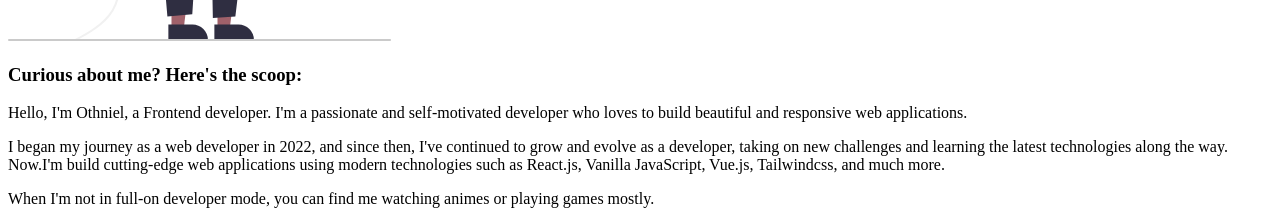
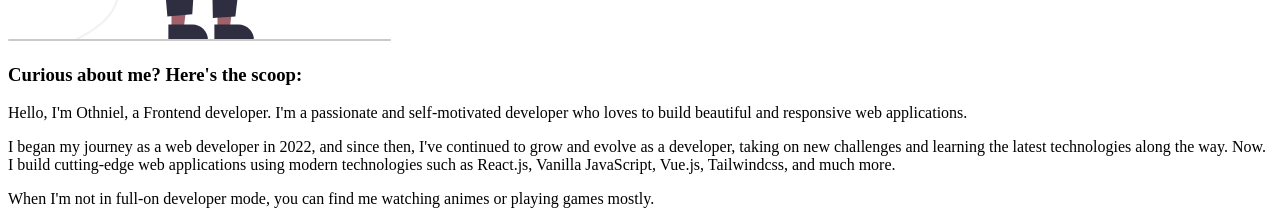
Before and after one commit to Othniel2471/react-potfolio, a React (Create React App) app: page / in a window 1280 px wide. Shown: the part 1400-1624 px from the top of the page. Built offline with nearby package versions, Linux system fonts and the light colour scheme; the HTML template or start-up script is replaced by a standard one.

Commit message:
fixed grammatical issue in about

```diff
--- a/src/components/sections/AboutSection.jsx
+++ b/src/components/sections/AboutSection.jsx
@@ -35,7 +35,7 @@ const AboutSection = () => {
               I began my journey as a web developer in 2022, and since then,
               I've continued to grow and evolve as a developer, taking on new
               challenges and learning the latest technologies along the way.
-              Now.I'm build cutting-edge web applications using modern
+              Now. I build cutting-edge web applications using modern
               technologies such as React.js, Vanilla JavaScript, Vue.js,
               Tailwindcss, and much more.
             </p>
```
